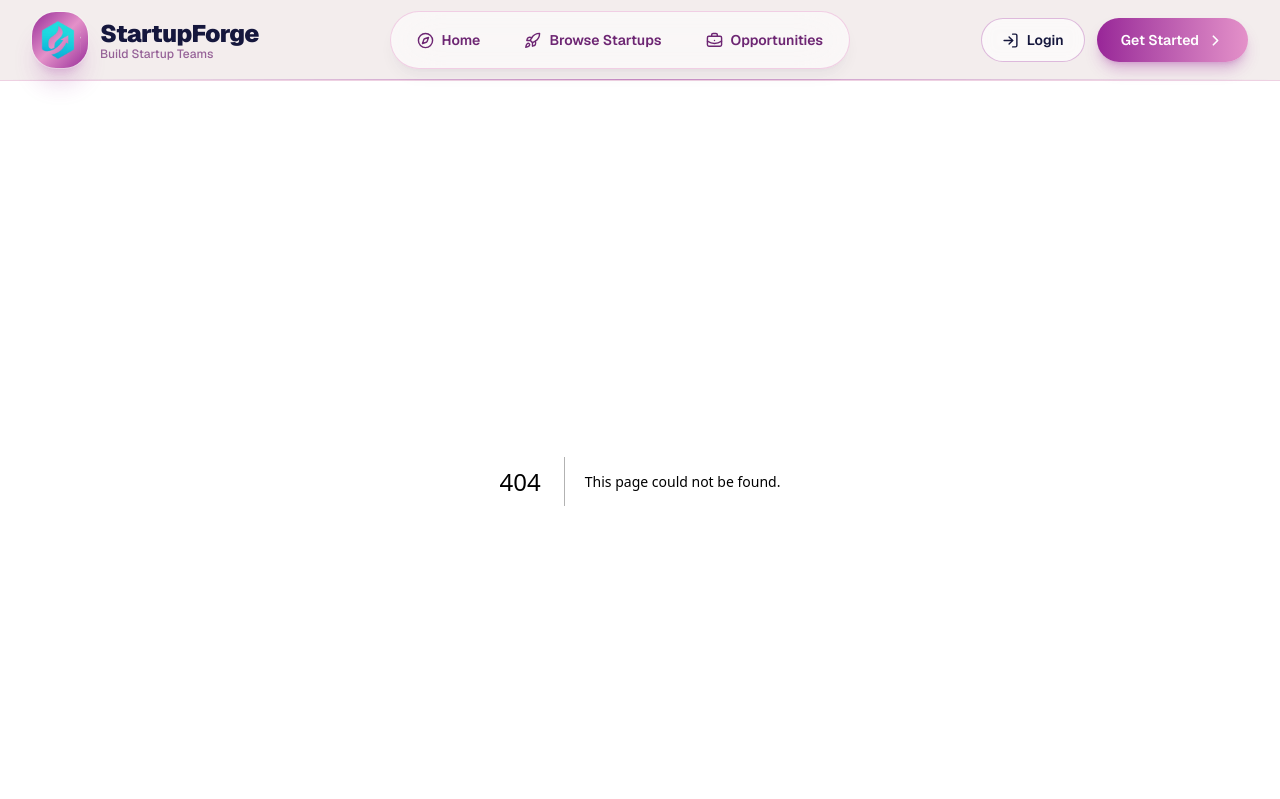
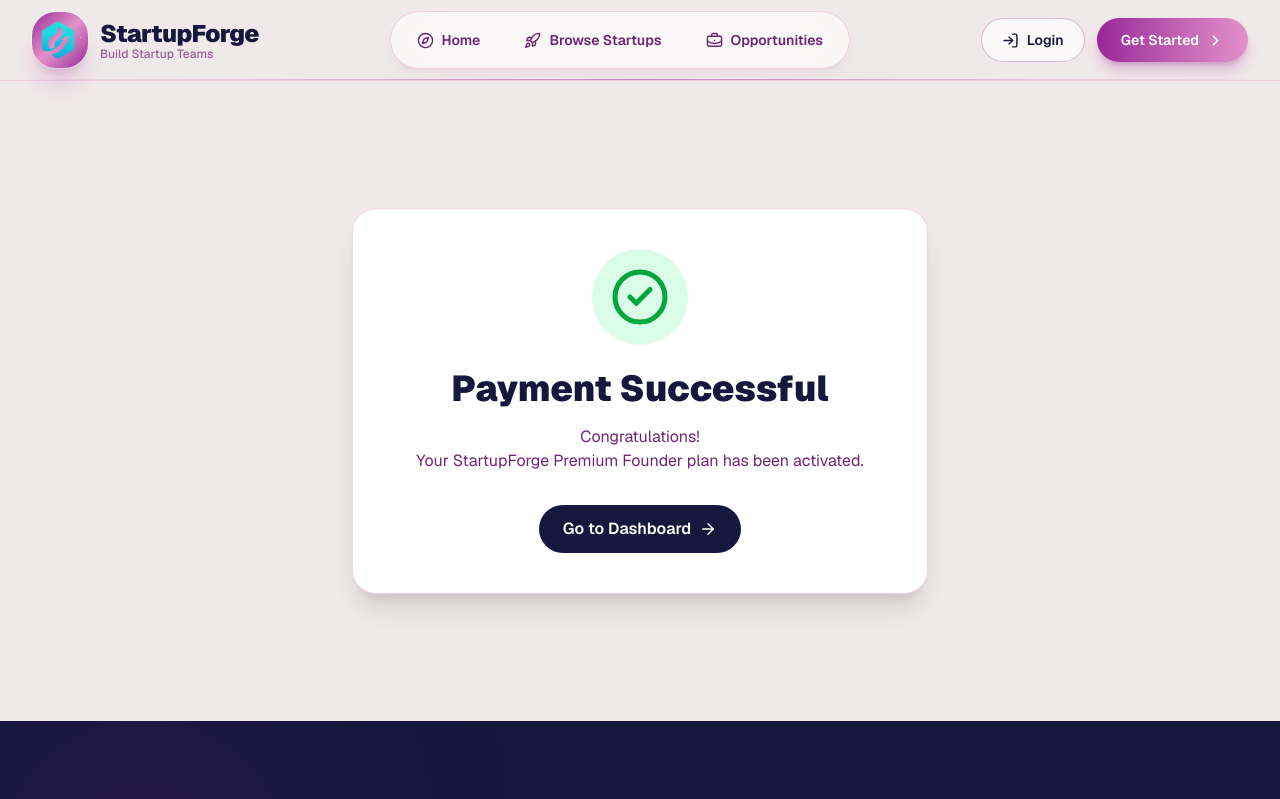
Before and after one commit to erpranto55/StartupForge, a Next.js app: page /payment-success in a window 1280 px wide. Before the commit this address had no page. Shown: the top 799 px of the page. Built offline with nearby package versions, Linux system fonts and the light colour scheme.

Commit message:
Payment success Page added

```diff
--- /dev/null
+++ b/src/app/payment-success/page.jsx
@@ -0,0 +1,65 @@
+"use client";
+
+import { useEffect } from "react";
+import { useSearchParams } from "next/navigation";
+import axios from "axios";
+
+import Link from "next/link";
+import { CheckCircle2, ArrowRight } from "lucide-react";
+
+export default function PaymentSuccessPage() {
+
+    const searchParams = useSearchParams();
+
+    const email = searchParams.get("email");
+
+    useEffect(() => {
+        if (!email) return;
+
+        const savePayment = async () => {
+            await axios.post(
+                "http://localhost:5000/api/payments",
+                {
+                    user_email: email,
+                    amount: 29,
+                    payment_status: "Paid",
+                    transaction_id: crypto.randomUUID(),
+                }
+            );
+        };
+
+        savePayment();
+    }, [email]);
+
+    return (
+        <section className="flex min-h-[80vh] items-center justify-center px-4">
+            <div className="w-full max-w-xl rounded-3xl border border-brand-rose/40 bg-white p-10 text-center shadow-xl">
+
+                <div className="mx-auto flex h-24 w-24 items-center justify-center rounded-full bg-green-100">
+                    <CheckCircle2
+                        size={60}
+                        className="text-green-600"
+                    />
+                </div>
+
+                <h1 className="mt-6 text-4xl font-black text-brand-ink">
+                    Payment Successful
+                </h1>
+
+                <p className="mt-4 text-brand-plum">
+                    Congratulations!
+                    <br />
+                    Your StartupForge Premium Founder plan has been activated.
+                </p>
+
+                <Link
+                    href="/dashboard/founder"
+                    className="mt-8 inline-flex items-center gap-2 rounded-full bg-brand-ink px-6 py-3 font-semibold text-white transition hover:bg-brand-plum"
+                >
+                    Go to Dashboard
+                    <ArrowRight size={18} />
+                </Link>
+            </div>
+        </section>
+    );
+}
```
